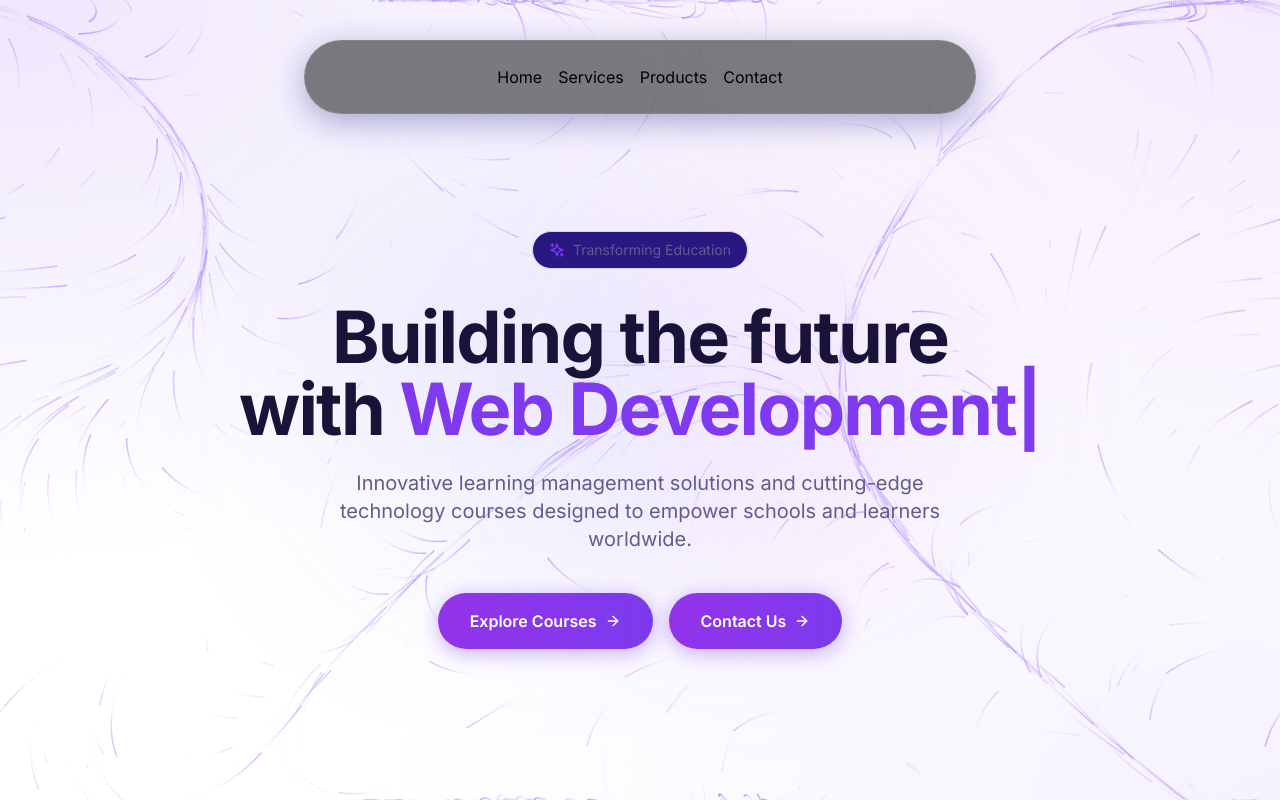
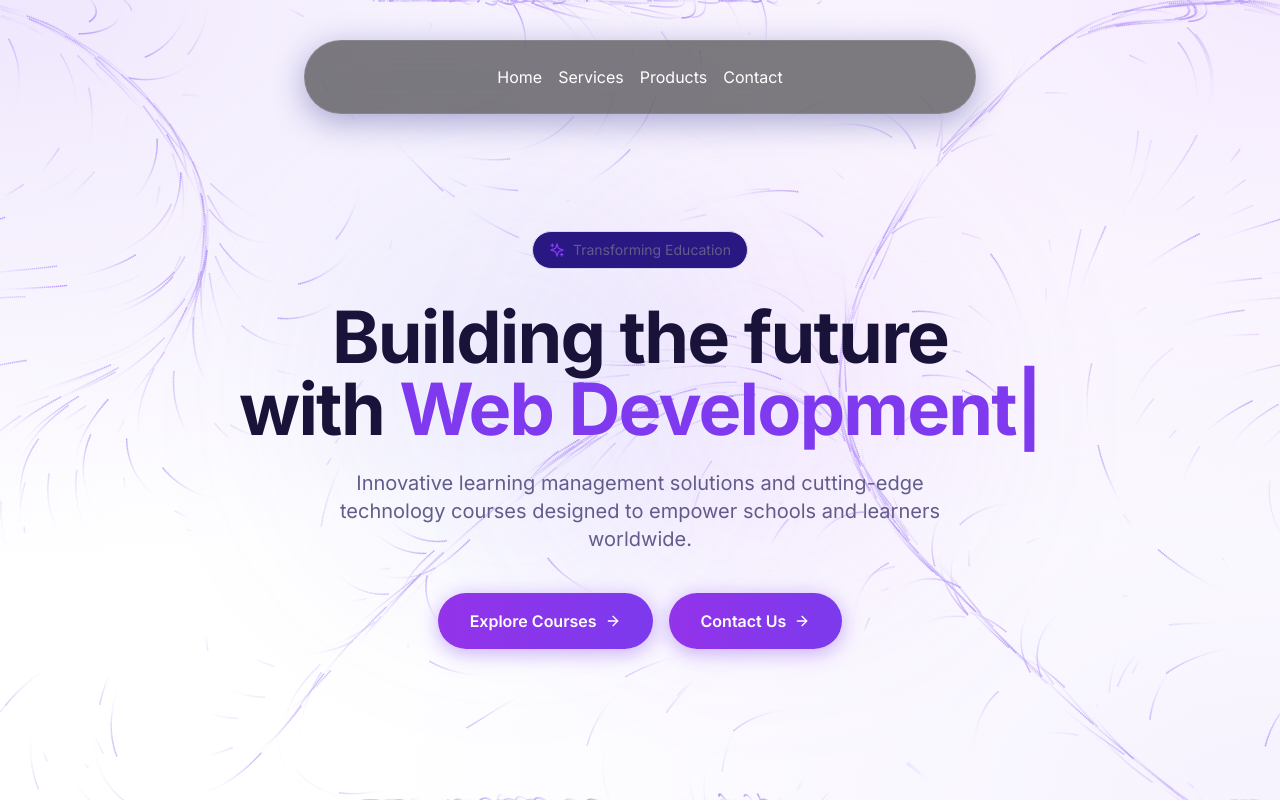
Before and after one commit to Farseen2002/Zyverce-app, a Next.js app in the folder zyverce-app/: page / in a window 1280 px wide. Shown: the top 802 px of the page. Built offline with nearby package versions, Linux system fonts and the light colour scheme.

Commit message:
Update Navigation.tsx

```diff
--- a/zyverce-app/components/sections/Navigation.tsx
+++ b/zyverce-app/components/sections/Navigation.tsx
@@ -28,7 +28,7 @@ export const MenuItem = ({
         <div onMouseEnter={() => setActive(item)} className="relative ">
             <motion.p
                 transition={{ duration: 0.3 }}
-                className="cursor-pointer text-black hover:opacity-[0.9] dark:text-white"
+                className="cursor-pointer text-white hover:opacity-[0.9] dark:text-white"
             >
                 {item}
             </motion.p>
```
